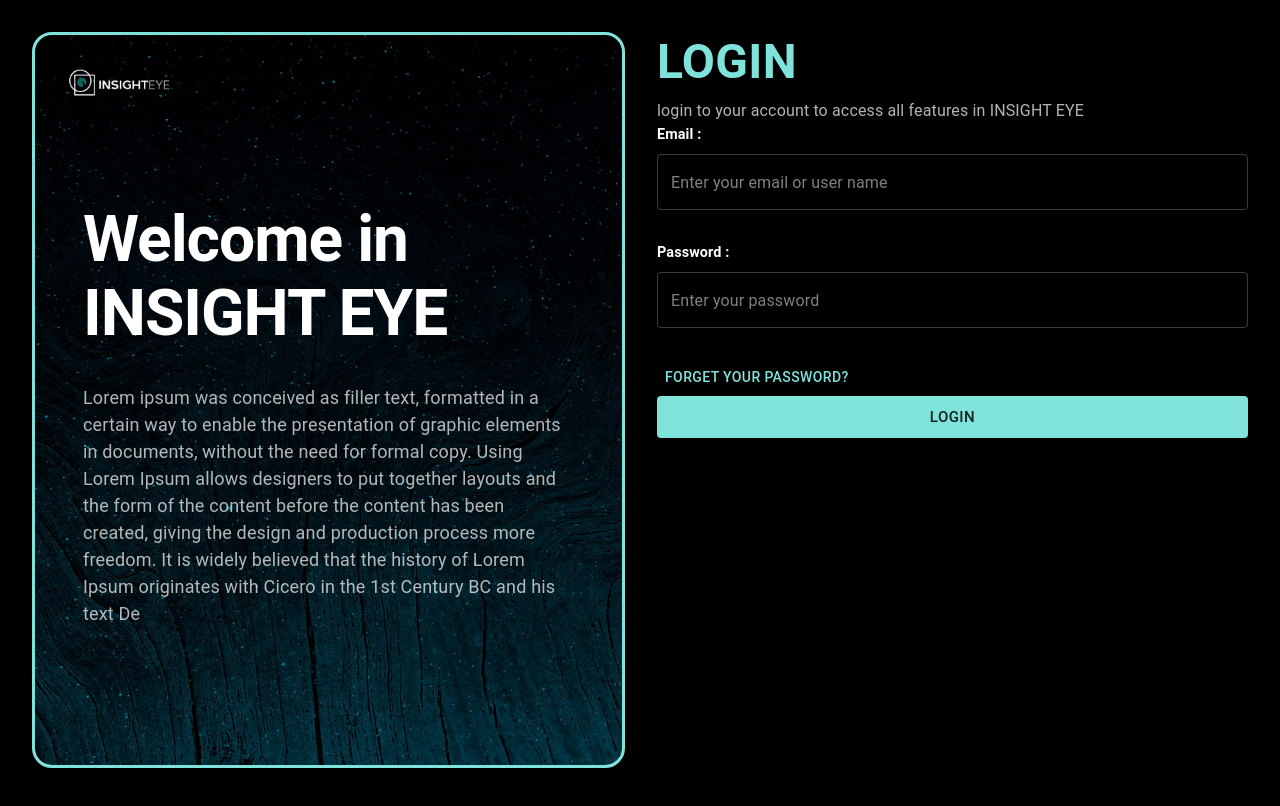
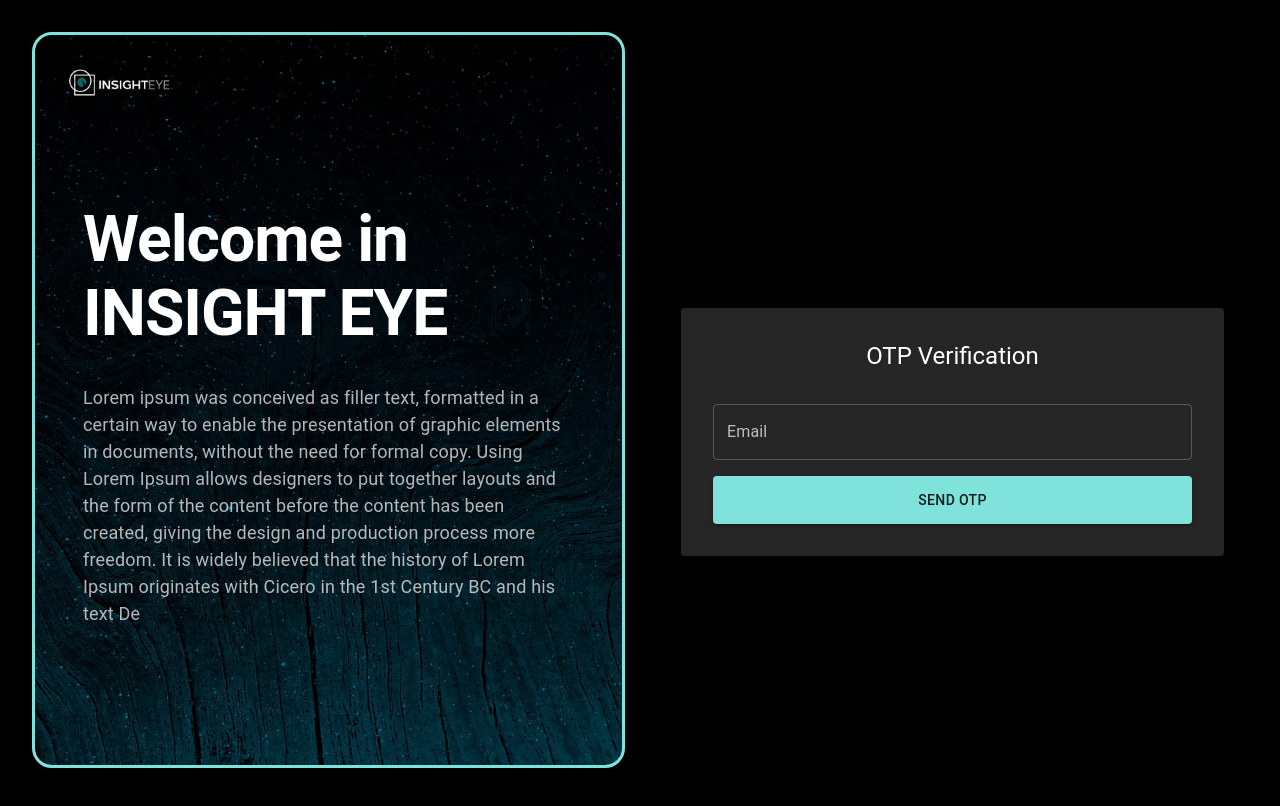
Before and after one commit to randa-11295/Insight-eye, a React (Create React App) app: page /log-in in a window 1280 px wide. Shown: the top 806 px of the page. Built offline with nearby package versions, Linux system fonts and the light colour scheme.

Commit message:
build otp component

```diff
--- a/src/Components/Auth/LogIn.js
+++ b/src/Components/Auth/LogIn.js
@@ -45,11 +45,8 @@ const LogIn = () => {
 
 
   return (
-          <Box sx={{
-               width: { md: "50%" },
-               height: { xs: "50%", md: "100%" },
-             }} >
 
+    <Box>
       <Box>
         <Typography
           variant="h4"
@@ -86,7 +83,7 @@ const LogIn = () => {
 
           value={formik.values.username}
           onChange={formik.handleChange} />
-                 <Button sx={{margin : "auto"}}>
+        <Button sx={{ margin: "auto" }}>
 
           Forget your password?
         </Button>
--- /dev/null
+++ b/src/Components/Auth/Otp.js
@@ -0,0 +1,224 @@
+import React, { useState, useRef } from 'react';
+import {
+  Box,
+  Container,
+  Paper,
+  TextField,
+  Button,
+  Typography,
+  Snackbar,
+  Alert,
+  CircularProgress
+} from '@mui/material';
+// import { KeyRound } from 'lucide-react';
+import axios from 'axios';
+
+function Otp() {
+  const [email, setEmail] = useState('');
+  const [otp, setOtp] = useState(['', '', '', '', '', '']);
+  const [loading, setLoading] = useState(false);
+  const [otpSent, setOtpSent] = useState(false);
+  const [alert, setAlert] = useState({ open: false, message: '', severity: 'success' });
+
+  const inputRefs = [
+    useRef(null),
+    useRef(null),
+    useRef(null),
+    useRef(null),
+    useRef(null),
+    useRef(null)
+  ];
+
+  const handleSendOtp = () => {
+    if (!email) {
+      setAlert({
+        open: true,
+        message: 'Please enter your email',
+        severity: 'error'
+      });
+      return;
+    }
+
+    setLoading(true);
+    axios
+      .post('/send-otp', { email })
+      .then(() => {
+        setOtpSent(true);
+        setAlert({
+          open: true,
+          message: 'OTP sent successfully!',
+          severity: 'success'
+        });
+      })
+      .catch(() => {
+        setAlert({
+          open: true,
+          message: 'Failed to send OTP. Please try again.',
+          severity: 'error'
+        });
+      })
+      .finally(() => {
+          setOtpSent(true);
+        setLoading(false);
+      });
+  };
+
+  const handleVerifyOtp = () => {
+    const otpString = otp.join('');
+    if (otpString.length !== 6) {
+      setAlert({
+        open: true,
+        message: 'Please enter the complete OTP',
+        severity: 'error'
+      });
+      return;
+    }
+
+    setLoading(true);
+    axios
+      .post('/verify-otp', { email, otp: otpString })
+      .then(() => {
+        setAlert({
+          open: true,
+          message: 'OTP verified successfully!',
+          severity: 'success'
+        });
+      })
+      .catch(() => {
+        setAlert({
+          open: true,
+          message: 'Invalid OTP. Please try again.',
+          severity: 'error'
+        });
+      })
+      .finally(() => {
+        setLoading(false);
+      });
+  };
+
+  const handleOtpChange = (index, value) => {
+    if (value.length > 1) value = value.slice(-1);
+    if (!/^\d*$/.test(value)) return;
+
+    const newOtp = [...otp];
+    newOtp[index] = value;
+    setOtp(newOtp);
+
+    if (value !== '' && index < 5) {
+      inputRefs[index + 1].current.focus();
+    }
+  };
+
+  const handleKeyDown = (index, e) => {
+    if (e.key === 'Backspace' && !otp[index] && index > 0) {
+      inputRefs[index - 1].current.focus();
+    }
+  };
+
+  return (
+    <Container maxWidth="sm" sx={{ height: '100vh', display: 'flex', alignItems: 'center' }}>
+      <Paper
+        elevation={3}
+        sx={{
+          p: 4,
+          width: '100%',
+          display: 'flex',
+          flexDirection: 'column',
+          alignItems: 'center',
+          gap: 3
+        }}
+      >
+        {/* <KeyRound size={40} color="#1976d2" /> */}
+        <Typography variant="h5" component="h1" gutterBottom>
+          OTP Verification
+        </Typography>
+
+        <Box sx={{ width: '100%', display: 'flex', flexDirection: 'column', gap: 2 }}>
+          <TextField
+            fullWidth
+            label="Email"
+            variant="outlined"
+            value={email}
+            onChange={(e) => setEmail(e.target.value)}
+            disabled={otpSent}
+          />
+
+          {otpSent && (
+            <Box sx={{
+              display: 'flex',
+              gap: 1,
+              justifyContent: 'space-between',
+              my: 2
+            }}>
+              {otp.map((digit, index) => (
+                <TextField
+                  key={index}
+                  inputRef={inputRefs[index]}
+                  value={digit}
+                  onChange={(e) => handleOtpChange(index, e.target.value)}
+                  onKeyDown={(e) => handleKeyDown(index, e)}
+                  variant="outlined"
+                  sx={{
+                    width: '48px',
+                    '& input': {
+                      textAlign: 'center',
+                      fontSize: '1.2rem',
+                      padding: '12px 0',
+                    }
+                  }}
+                  inputProps={{
+                    maxLength: 1,
+                    inputMode: 'numeric'
+                  }}
+                />
+              ))}
+            </Box>
+          )}
+
+          <Button
+            fullWidth
+            variant="contained"
+            onClick={otpSent ? handleVerifyOtp : handleSendOtp}
+            disabled={loading}
+            sx={{ height: 48 }}
+          >
+            {loading ? (
+              <CircularProgress size={24} color="inherit" />
+            ) : (
+              otpSent ? 'Verify OTP' : 'Send OTP'
+            )}
+          </Button>
+
+          {otpSent && (
+            <Button
+              fullWidth
+              variant="text"
+              onClick={() => {
+                setOtpSent(false);
+                setOtp(['', '', '', '', '', '']);
+              }}
+            >
+              Change Email
+            </Button>
+          )}
+        </Box>
+      </Paper>
+
+      <Snackbar
+        open={alert.open}
+        autoHideDuration={6000}
+        onClose={() => setAlert({ ...alert, open: false })}
+      >
+        <Alert
+          onClose={() => setAlert({ ...alert, open: false })}
+          severity={alert.severity === 'success' ? 'success' : 'error'}
+          sx={{ width: '100%' }}
+        >
+          {alert.message}
+        </Alert>
+      </Snackbar>
+    </Container>
+  );
+}
+
+export default Otp;
--- a/src/Pages/Welcome.js
+++ b/src/Pages/Welcome.js
@@ -1,6 +1,7 @@
 import Info from "../Components/Auth/Info";
 import LogIn from "../Components/Auth/LogIn";
-import { Stack } from "@mui/system";
+import { Stack, Box } from "@mui/system";
+import Otp from "../Components/Auth/Otp";
 
 const Welcome = () => {
 
@@ -14,8 +15,12 @@ const Welcome = () => {
       }}
     >
       <Info />
-
-    <LogIn />
+      <Box sx={{
+        width: { md: "50%" },
+        height: { xs: "50%", md: "100%" },
+      }} >
+        <Otp />
+      </Box>
     </Stack>
   );
 };
```
Lines whose indentation alone changed are shown as unchanged.
